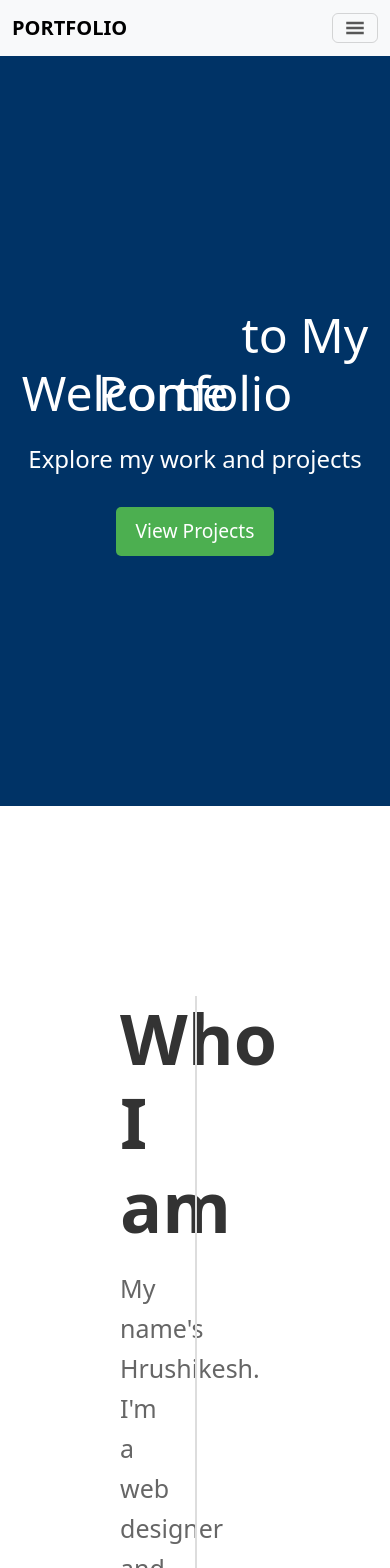
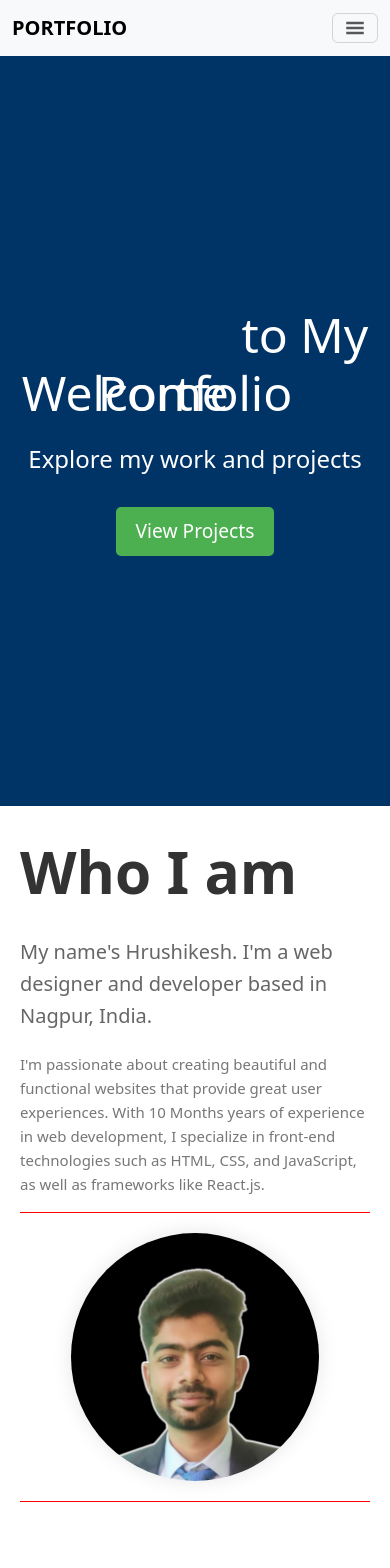
Before and after one commit to HrushikeshSurkar/hrushikesh-surkar-portfolio, a React (Create React App) app: page / in a window 390 px wide. Shown: the top 1568 px of the page. After the commit the page ends 1502 px from the top, so only its background shows below. Built offline with nearby package versions, Linux system fonts and the light colour scheme.

Commit message:
About us updated

```diff
--- a/src/pages/About.js
+++ b/src/pages/About.js
@@ -16,9 +16,10 @@ const About = ({ experience }) => {
           </p>
           <p className="more-text">
             I'm passionate about creating beautiful and functional websites that
-            provide great user experiences. With {experience} of experience in
-            web development, I specialize in front-end technologies such as
-            HTML, CSS, and JavaScript, as well as frameworks like React.js.
+            provide great user experiences. With {experience} years of
+            experience in web development, I specialize in front-end
+            technologies such as HTML, CSS, and JavaScript, as well as
+            frameworks like React.js.
           </p>
         </div>
         <div className="separator"></div>
--- a/src/styles/pages/About.css
+++ b/src/styles/pages/About.css
@@ -53,3 +53,55 @@
   border-radius: 50%;
   box-shadow: 0px 0px 20px rgba(0, 0, 0, 0.1);
 }
+@media screen and (max-width: 768px) {
+  .about-page {
+    padding: 0px 0px;
+  }
+
+  .about-content {
+    display: block;
+  }
+
+  .left-section {
+    width: calc(100% - 0px); /* Adjusted width */
+  }
+
+  .section-title {
+    font-size: 15vw;
+    font-weight: bold;
+    margin-top: 30px;
+    margin-bottom: 30px;
+    color: #333;
+  }
+
+  .about-description {
+    font-size: 20px;
+    line-height: 1.6; /* Increased line height */
+    margin-bottom: 20px;
+    color: #666;
+  }
+
+  .more-text {
+    font-size: 15px;
+    line-height: 1.6; /* Increased line height */
+    color: #777;
+  }
+
+  .separator {
+    display: none;
+  }
+
+  .right-section {
+    border-top: 1px solid red;
+    border-bottom: 1px solid red;
+    padding: 20px;
+    width: calc(100% - 0px); /* Adjusted width */
+  }
+
+  .profile-image {
+    width: 80%;
+    max-width: 300px;
+    border-radius: 50%;
+    box-shadow: 0px 0px 20px rgba(0, 0, 0, 0.1);
+  }
+}
```
Also changed, not shown: 13 other files (tests, documents, lock files or other folders).
